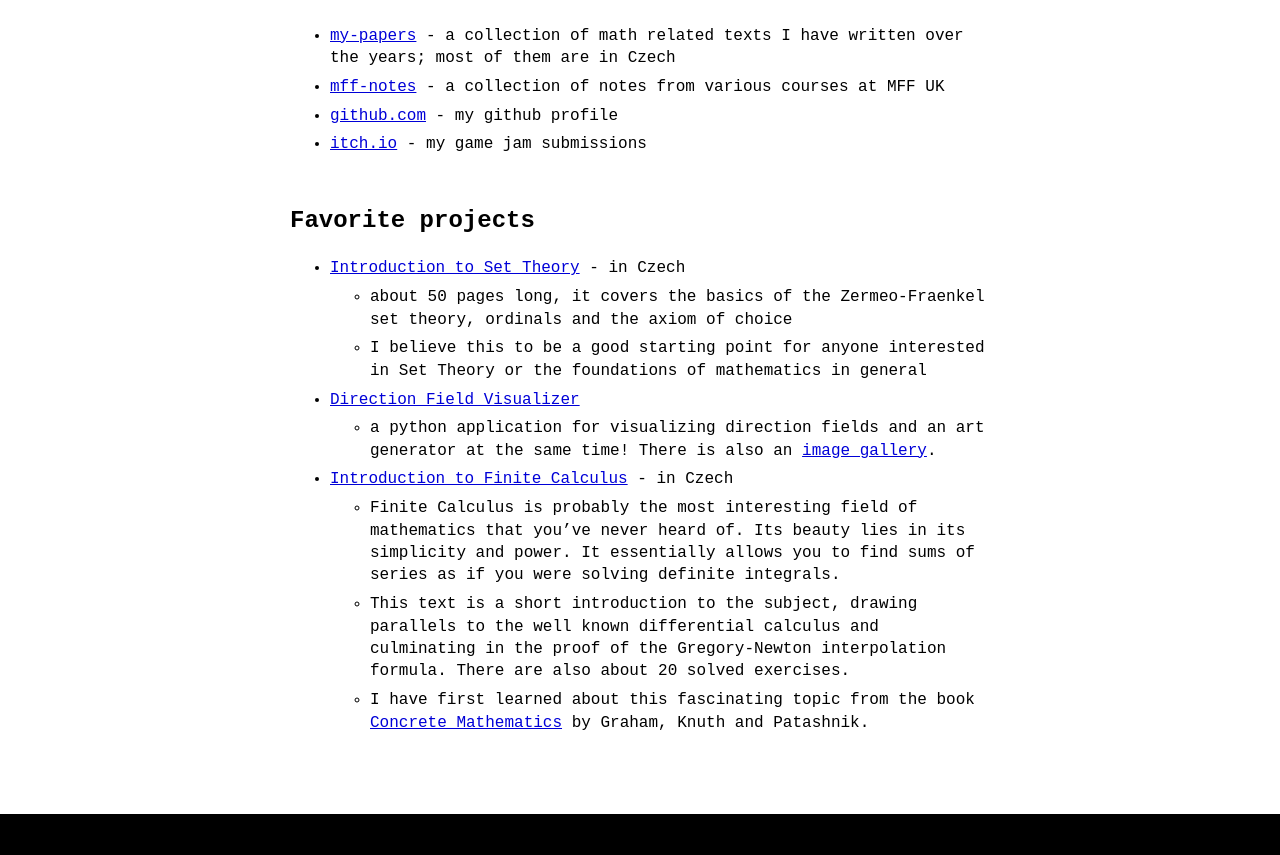
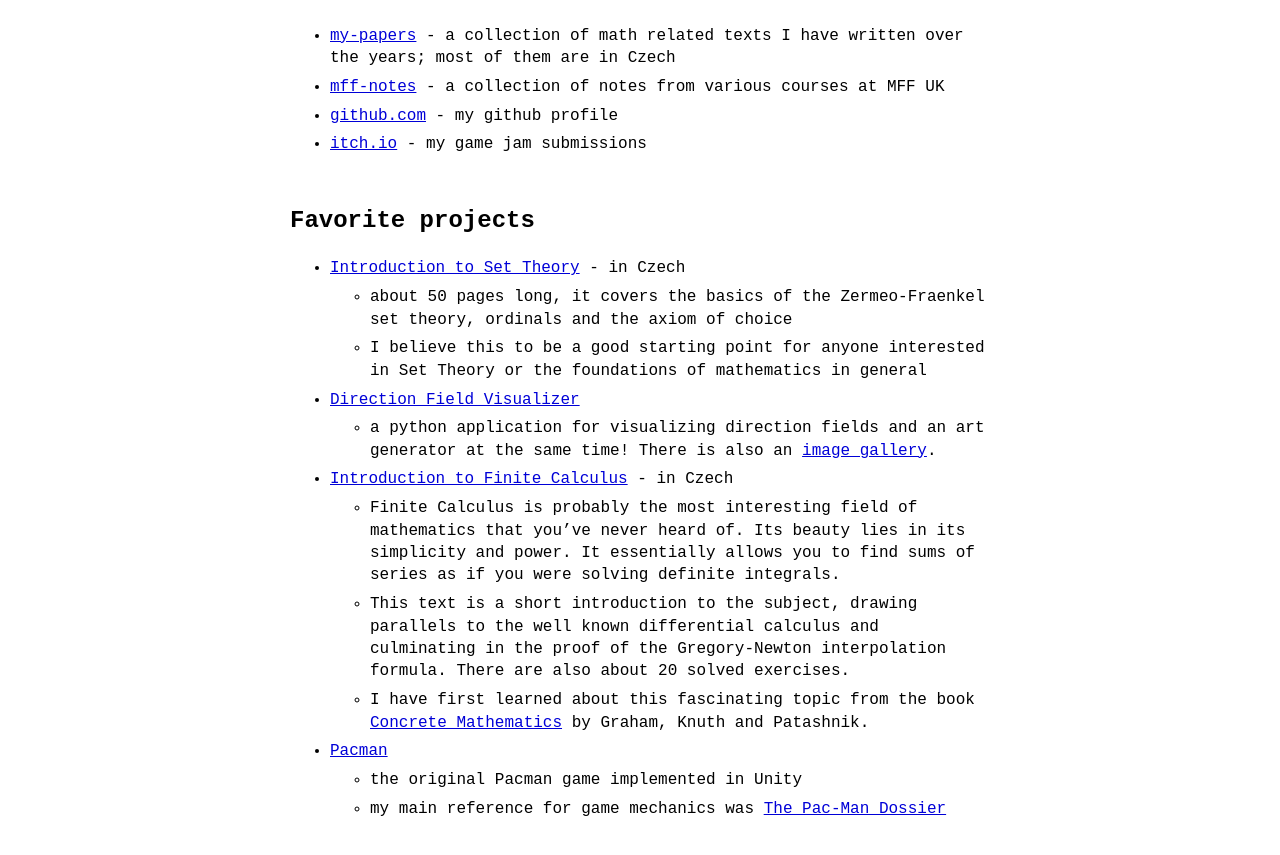
Before and after one commit to Couleslaw/couleslaw.github.io, a Jekyll site: the page built from index.md, in a window 1280 px wide and 900 px high, scrolled down 576 px. Shown: the top 855 px of the window. Built offline with Jekyll 4.4.1, drawn with Linux system fonts in a browser that asks for light colours; before the commit the page ends 1390 px from its top, so only the background shows below that.

Commit message:
add pac-man to projects
Former-commit-id: ef006bcb79a158fa5b2ff750cc68319f50865307

```diff
--- a/index.md
+++ b/index.md
@@ -33,3 +33,6 @@ You can contact me at `smolikj (at) matfyz.cz`
   - Finite Calculus is probably the most interesting field of mathematics that you've never heard of. Its beauty lies in its simplicity and power. It essentially allows you to find sums of series as if you were solving definite integrals.
   - This text is a short introduction to the subject, drawing parallels to the well known differential calculus and culminating in the proof of the Gregory-Newton interpolation formula. There are also about 20 solved exercises.
   - I have first learned about this fascinating topic from the book [Concrete Mathematics](https://en.wikipedia.org/wiki/Concrete_Mathematics) by Graham, Knuth and Patashnik.
+- [Pacman](https://github.com/Couleslaw/Pac-man)
+  - the original Pacman game implemented in Unity
+  - my main reference for game mechanics was [The Pac-Man Dossier](https://pacman.holenet.info/)
```
